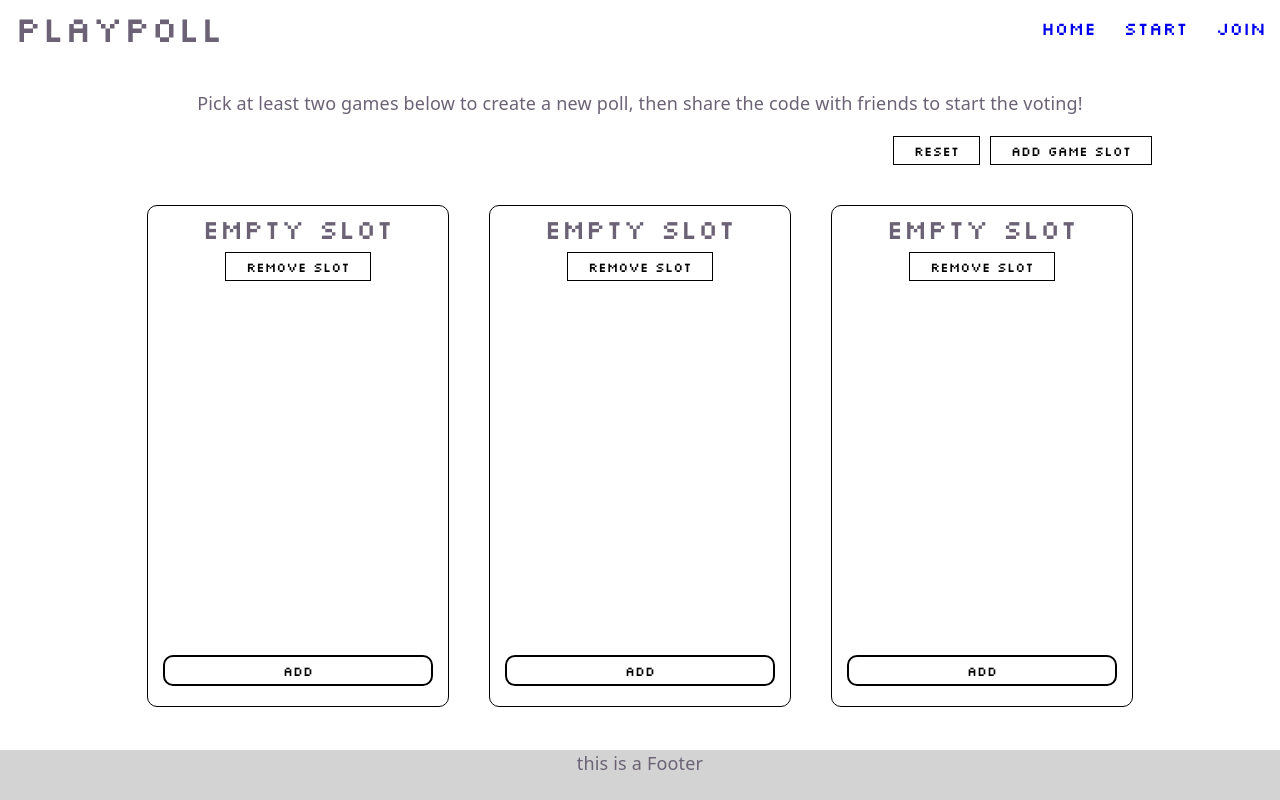
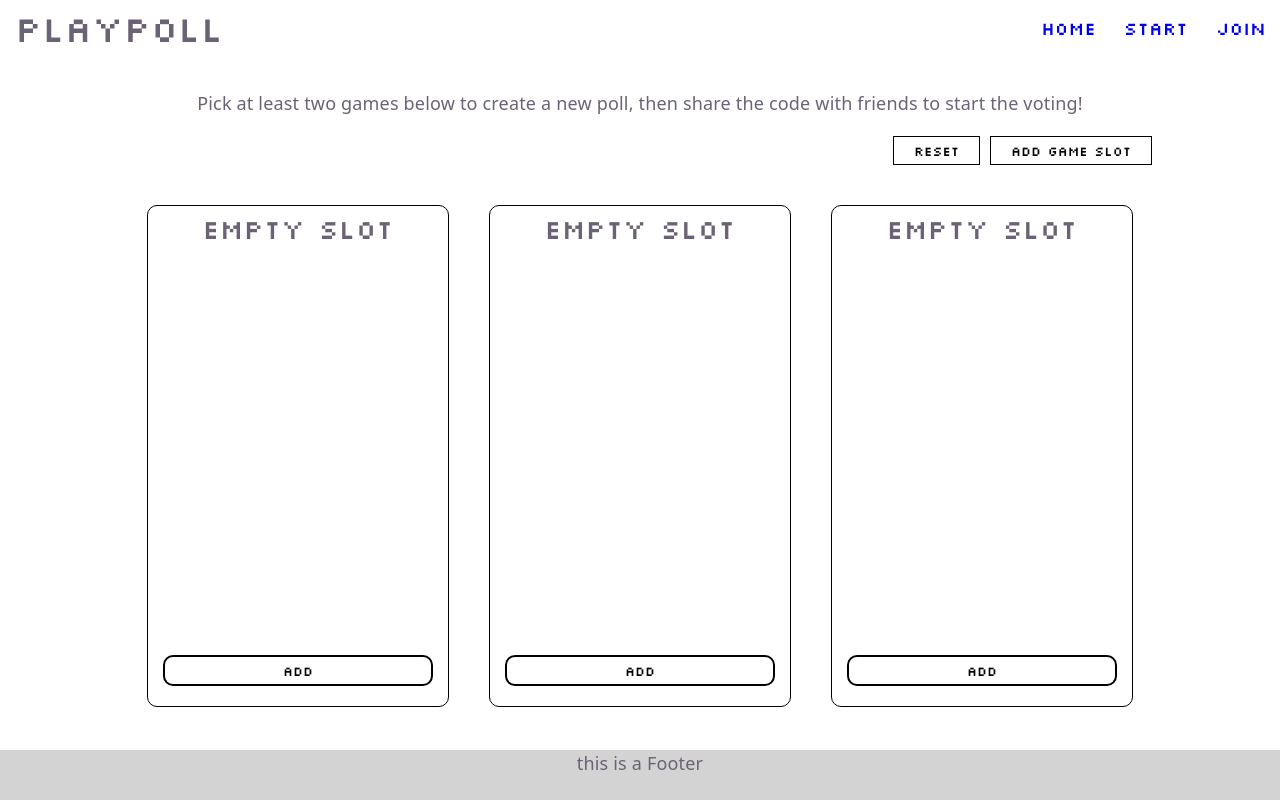
Before and after one commit to lewisPratt/playpoll, a React (Vite) app: page /start-new in a window 1280 px wide. Both pictures are taken after a click on the button "Add Game Slot". Built offline with nearby package versions, Linux system fonts and the light colour scheme.

Commit message:
Style GameOption component: add class to remove slot button for improved styling and positioning

```diff
--- a/src/App.css
+++ b/src/App.css
@@ -190,6 +190,7 @@ NEW POLL
   top: 0;
   background: white;
   padding: 20px;
+  z-index: 150;
 }
 
 .game-option-item h2 {
@@ -206,6 +207,13 @@ NEW POLL
   flex-direction: column;
   justify-content: center;
   align-items: center;
+}
+
+.remove-slot-button {
+  position: absolute;
+  top: 0;
+  right: 10px;
+  translate: 0 -100%;
 }
 
 .overlay {
@@ -290,6 +298,10 @@ NEW POLL
 
 }
 
+.game-option-item:hover .remove-slot-button {
+  translate: 0;
+}
+
 /*////////////////////////
 Join Poll
 ///////////////////////*/
--- a/src/components/GameOption.tsx
+++ b/src/components/GameOption.tsx
@@ -26,7 +26,9 @@ function GameOption({
       <div data-slot-id={identifier}>
         <h2>{name}</h2>
         {slotCount > 2 ? (
-          <button onClick={clearFunc}>Remove slot</button>
+          <button className="remove-slot-button" onClick={clearFunc}>
+            Remove slot
+          </button>
         ) : null}
       </div>
 
```
